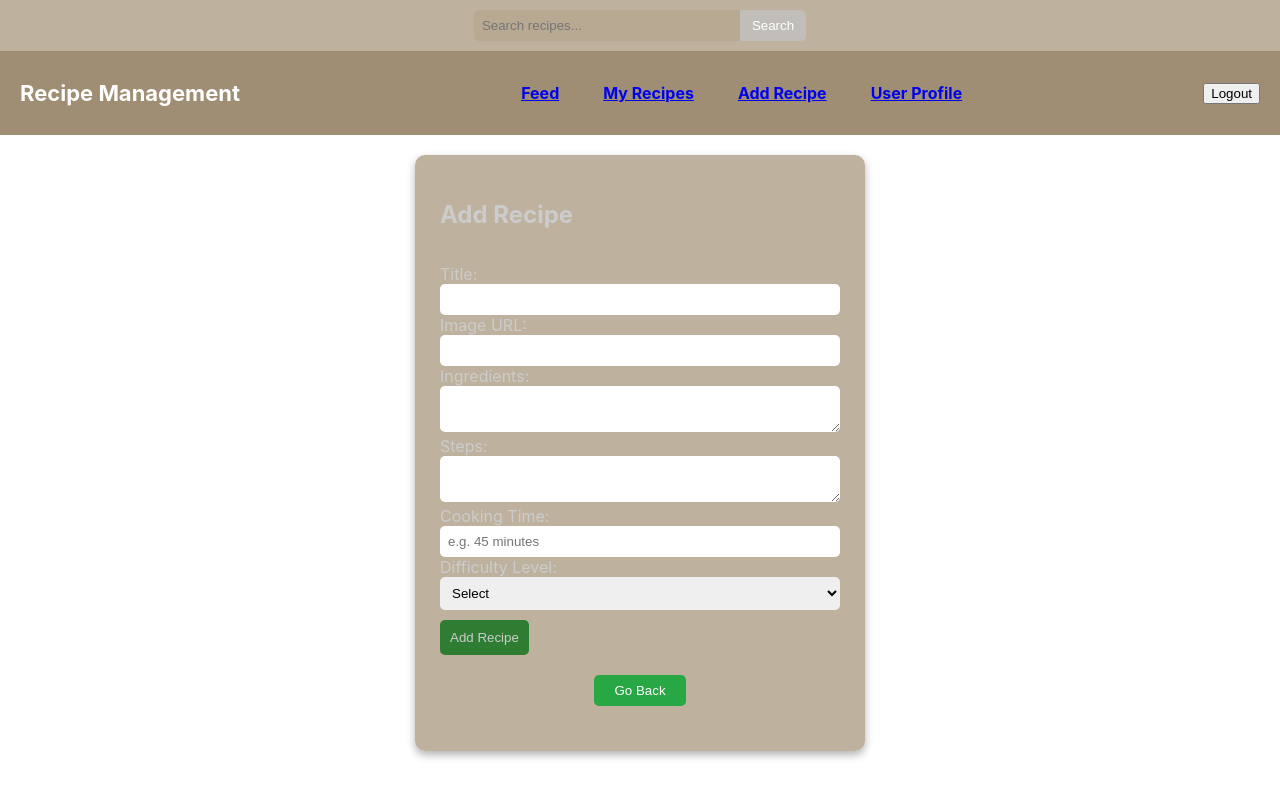
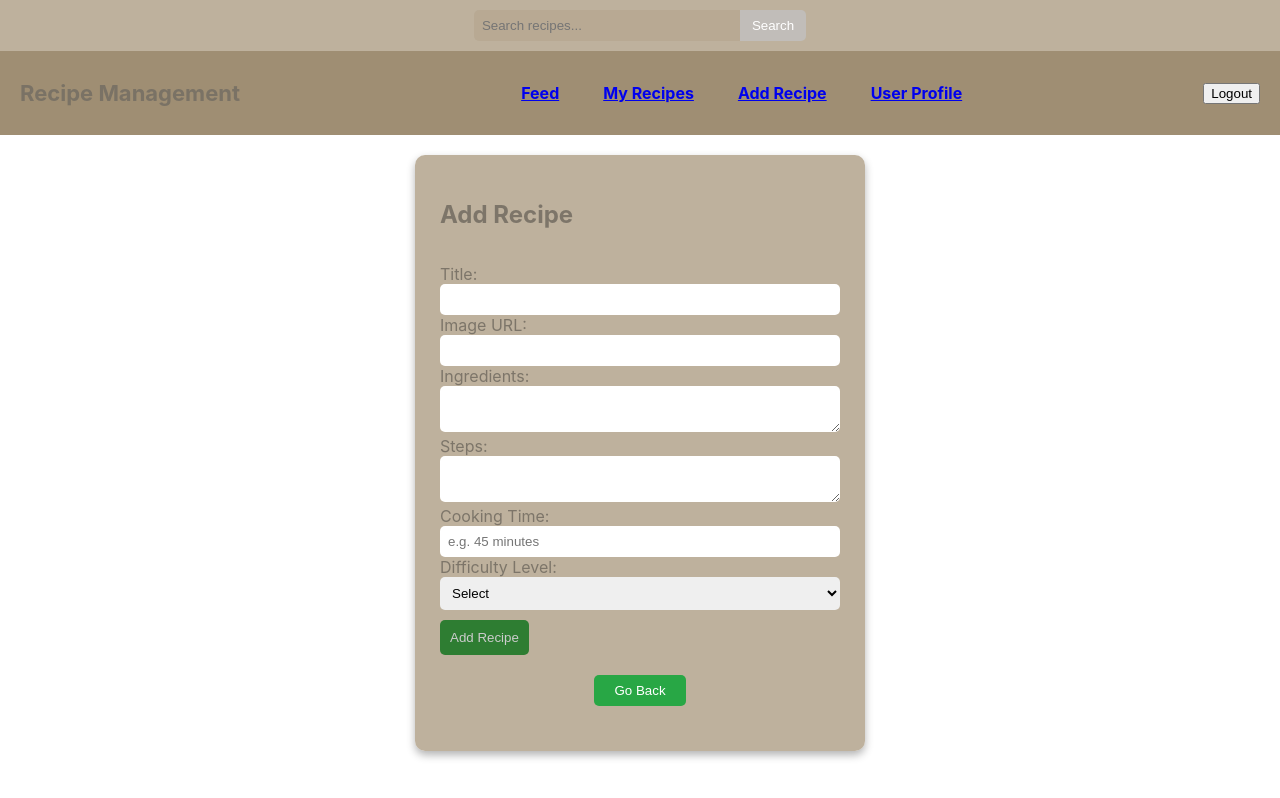
Before and after one commit to ShameerNavas/RECIPE-Management-Frontend, a React (Create React App) app: page /add-recipe in a window 1280 px wide. Built offline with nearby package versions, Linux system fonts and the light colour scheme.

Commit message:
design: Update Navbar and AddRecipe styles

```diff
--- a/src/components/AddRecipe.css
+++ b/src/components/AddRecipe.css
@@ -18,7 +18,7 @@
 
 .add-recipe-card {
   background-color: rgba(183, 169, 147, 0.9); /* dark shade like UserProfile */
-  color: #ccc;
+  color: rgba(118, 111, 100, 0.9);
   padding: 25px;
   border-radius: 10px;
   width: 400px;
--- a/src/components/Navbar.css
+++ b/src/components/Navbar.css
@@ -4,7 +4,7 @@
   align-items: center;
   background-color: rgba(149, 130, 100, 0.9);
   padding: 10px 20px;
-  color: white;
+  color: rgba(118, 111, 100, 0.9);
   font-weight: bold;
 }
 
```
